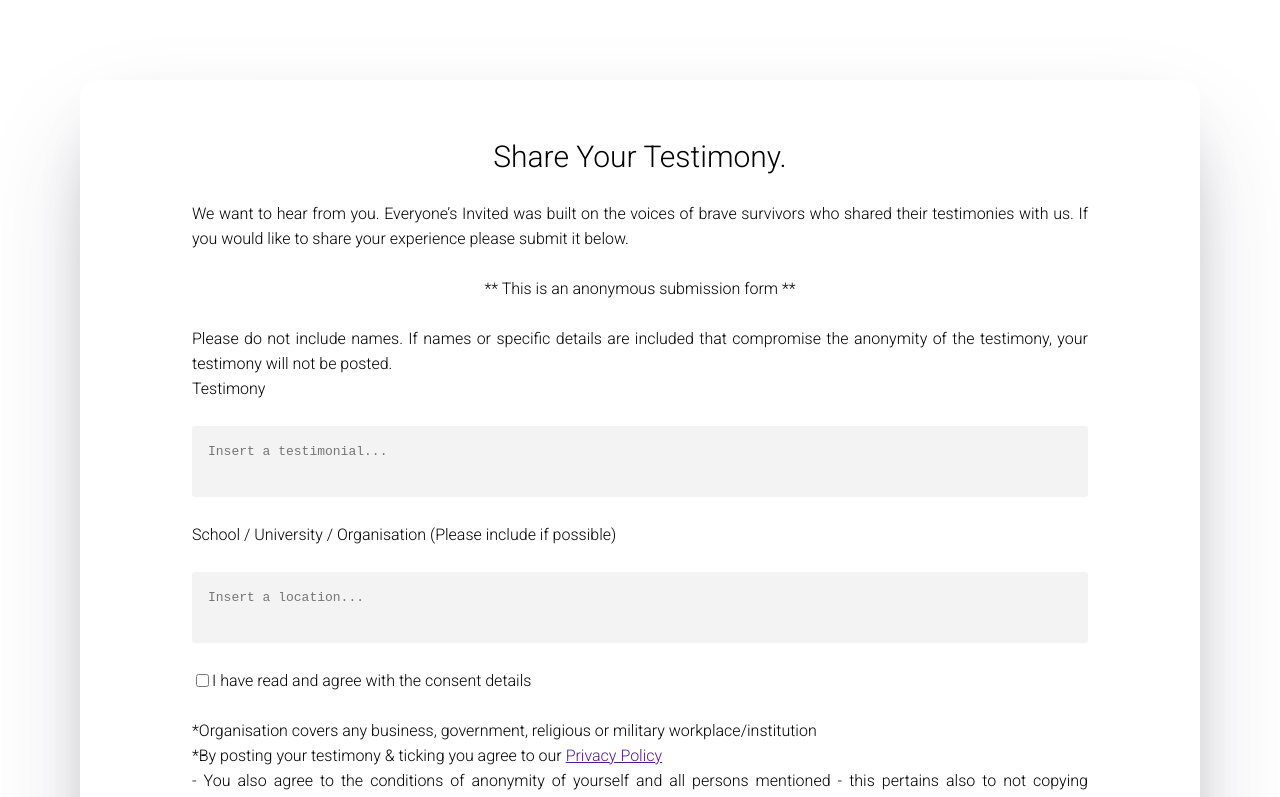
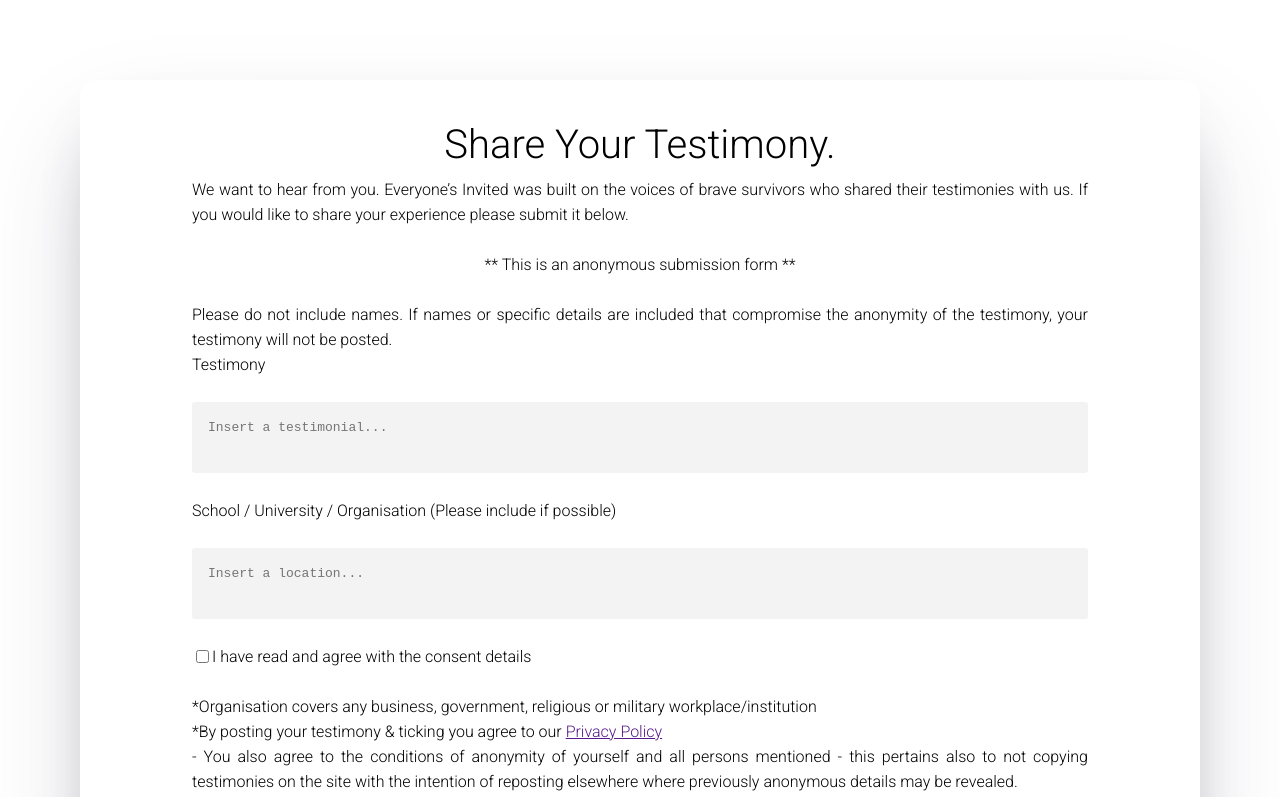
Before and after one commit to EveryonesInvited/website, a Next.js app: page / in a window 1280 px wide. Shown: the top 797 px of the page. Built offline with nearby package versions, Linux system fonts and the light colour scheme.

Commit message:
adds heading elements

```diff
--- a/components/form.tsx
+++ b/components/form.tsx
@@ -1,6 +1,6 @@
 import React, { useState, ChangeEvent, FormEvent, FC } from 'react';
 import styled from 'styled-components';
-
+import Heading1 from '../elements/Heading1';
 import SubmitButton from '../elements/SubmitButton';
 import TextInput from '../elements/TextInput';
 import styles from './form.module.css';
@@ -16,8 +16,6 @@
   align-items: center;
   box-sizing: border-box;
 `;
-
-const Headings = styled.form``;
 
 const Form: FC = () => {
   const emptyForm: testimonial = {
@@ -48,7 +46,7 @@
 
   return (
     <FormContainer onSubmit={handleSubmit}>
-      <h1>Share Your Testimony.</h1>
+      <Heading1 label="Share Your Testimony."></Heading1>
       <p>
         We want to hear from you. Everyone’s Invited was built on the voices of
         brave survivors who shared their testimonies with us. If you would like
--- /dev/null
+++ b/elements/BaseHeading.ts
@@ -0,0 +1,25 @@
+import styled from 'styled-components';
+import {
+  border,
+  BorderProps,
+  color,
+  ColorProps,
+  layout,
+  LayoutProps,
+  space,
+  SpaceProps,
+  typography,
+  TypographyProps,
+} from 'styled-system';
+
+const BaseHeading = styled.h1<
+  ColorProps & TypographyProps & SpaceProps & LayoutProps & BorderProps
+>`
+  ${typography};
+  ${color};
+  ${space};
+  ${layout};
+  ${border};
+`;
+
+export default BaseHeading;
--- /dev/null
+++ b/elements/Heading1.tsx
@@ -0,0 +1,23 @@
+import { FC } from 'react';
+import BaseHeading from './BaseHeading';
+
+interface HeadingProps {
+  label: string;
+}
+
+const Heading1: FC<HeadingProps> = ({ label }) => {
+  return (
+    <BaseHeading
+      color="primary"
+      fontSize={[4, 6, 7, 8]}
+      m={4}
+      py={1}
+      px={4}
+      // height="50px"
+    >
+      {label}
+    </BaseHeading>
+  );
+};
+
+export default Heading1;
```
